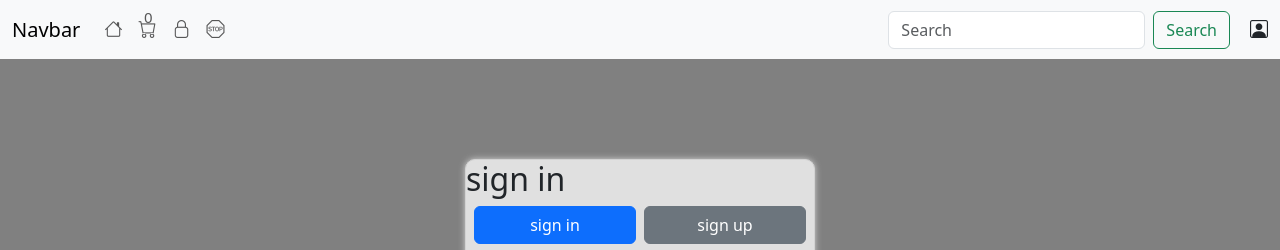
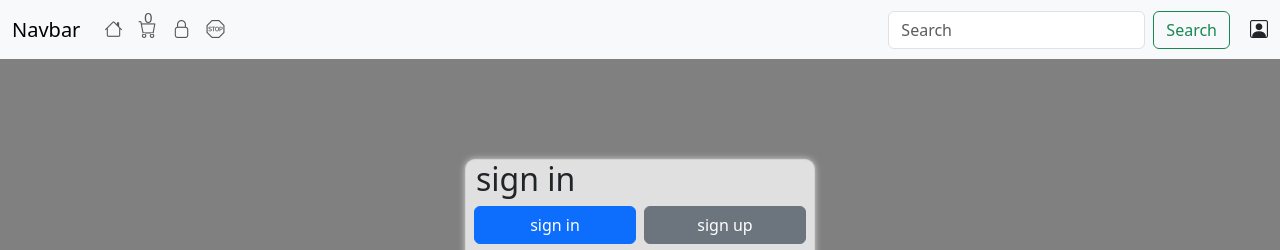
Before and after one commit to 8KOHAN/IT-STEP, a React (Vite) app in the folder React with TypeScript/Shope website/: page /Auth in a window 1280 px wide. Shown: the top 250 px of the page. Built offline with nearby package versions, Linux system fonts and the light colour scheme.

Commit message:
update imports

```diff
--- a/React with TypeScript/Shope website/src/pages/auth/Auth.tsx
+++ b/React with TypeScript/Shope website/src/pages/auth/Auth.tsx
@@ -1,10 +1,8 @@
-import { useContext, useEffect, useState } from "react"
+import { useContext, useState } from "react"
 import "./ui/Auth.css"
 import SignUp from "./ui/sign_up/SignUp"
-import UserApi from "../../entities/user/api/UserApi";
 import AppContext from "../../features/_context/AppContext";
 import Profile from "./ui/profile/Profile";
-import { rememberUser } from "../../entities/user/lib/UserLib";
 import SignIn from "./ui/sign_in/signIn";
 
 const PageModes = {
--- a/React with TypeScript/Shope website/src/pages/auth/ui/Auth.css
+++ b/React with TypeScript/Shope website/src/pages/auth/ui/Auth.css
@@ -14,6 +14,10 @@
     box-shadow: 0 0 6px lightgray;
 }
 
+.auth-form h2{
+    margin-left: 10px;
+}
+
 .flex-1 {
     flex: 1 1 0px;
 }
```
